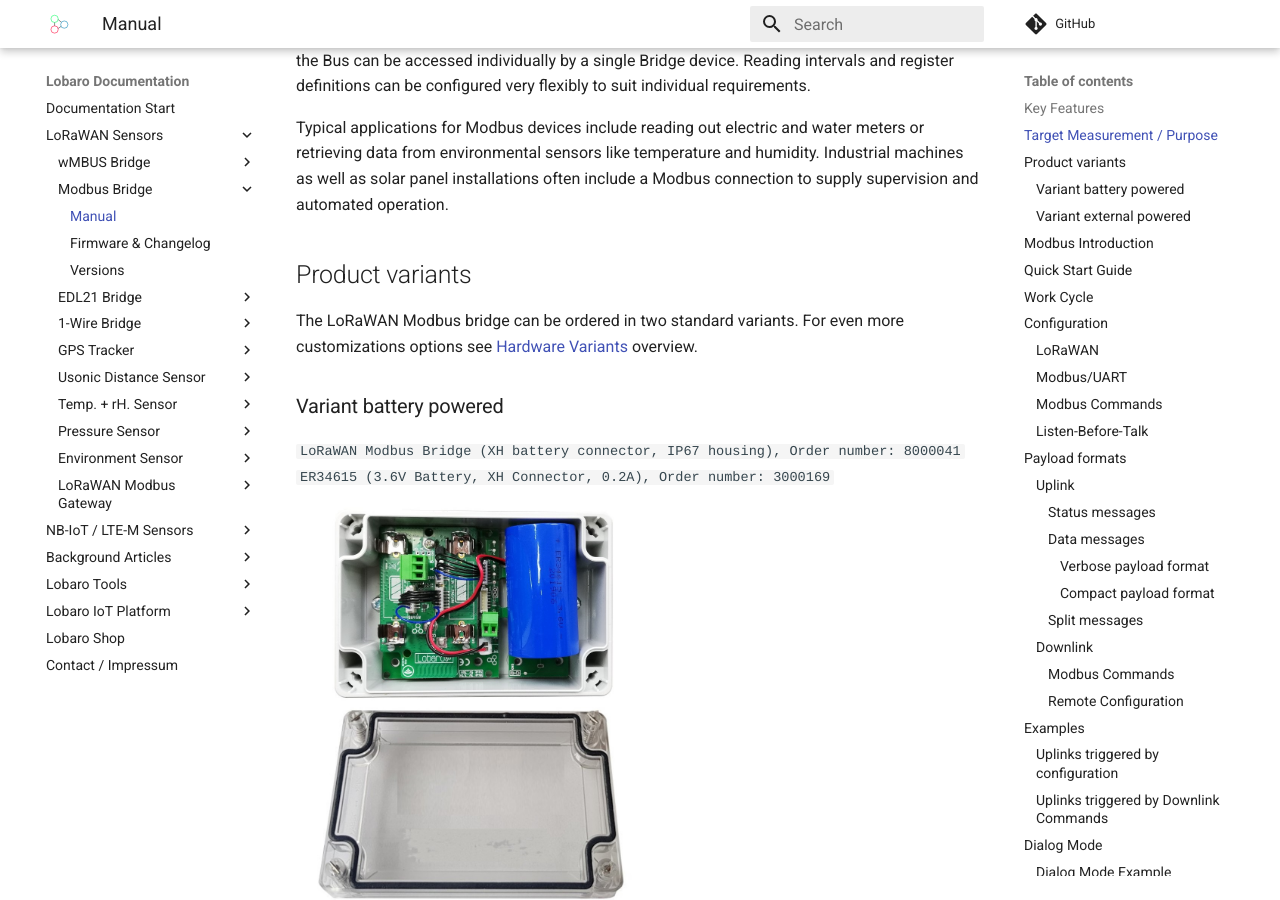
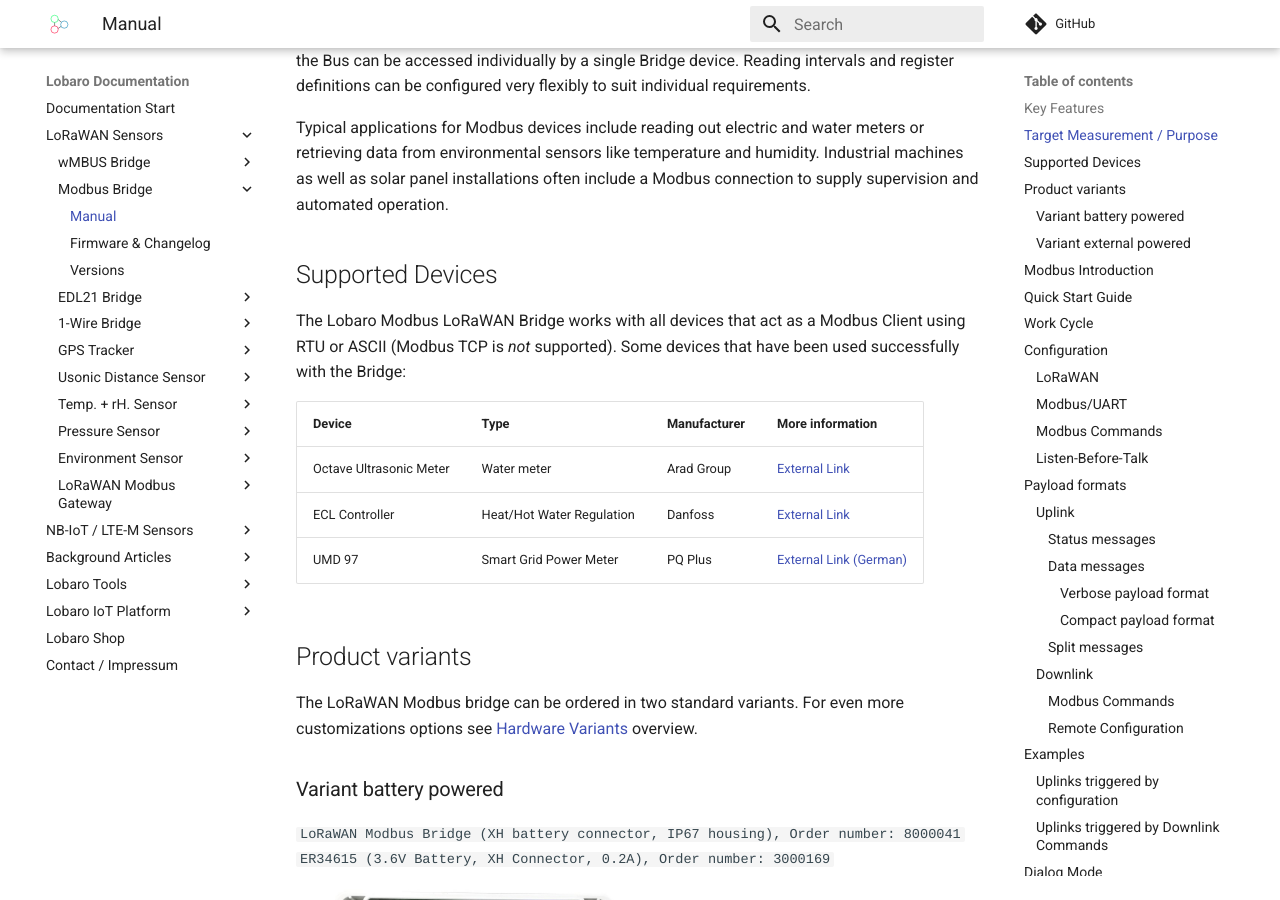
Before and after one commit to Lobaro/docs, an MkDocs documentation site: the page built from docs/lorawan-sensors/modbus-lorawan/index.md, in a window 1280 px wide and 900 px high, scrolled down 1405 px. Built offline with MkDocs 1.6.1 and Material for MkDocs 9.7.7, drawn with Linux system fonts in a browser that asks for light colours; a script that is not in the unit is left out; comment, search, counter and statistics services are not loaded.

Commit message:
Add 3 known to work modbus devices.

```diff
--- a/docs/lorawan-sensors/modbus-lorawan/index.md
+++ b/docs/lorawan-sensors/modbus-lorawan/index.md
@@ -52,6 +52,17 @@
 retrieving data from environmental sensors like temperature and humidity.
 Industrial machines as well as solar panel installations often include a Modbus
 connection to supply supervision and automated operation.
+
+## Supported Devices
+The Lobaro Modbus LoRaWAN Bridge works with all devices that act as a Modbus Client
+using RTU or ASCII (Modbus TCP is *not* supported). Some devices that have been used successfully
+with the Bridge:
+
+| Device | Type | Manufacturer | More information |
+|--------|------|--------------|------------------|
+| Octave Ultrasonic Meter | Water meter | Arad Group | [External Link](https://arad.co.il/product/octave/) |
+| ECL Controller | Heat/Hot Water Regulation | Danfoss | [External Link](https://www.danfoss.com/en/products/electronic-controls/dhs/electronic-controllers-and-application-keys/ecl-controllers/) |
+| UMD 97 | Smart Grid Power Meter | PQ Plus | [External Link (German)](https://www.pq-plus.de/news/pqplus/umd-97-messgeraet.html) |
 
 ## Product variants
 The LoRaWAN Modbus bridge can be ordered in two standard variants. For even more customizations options see
```
